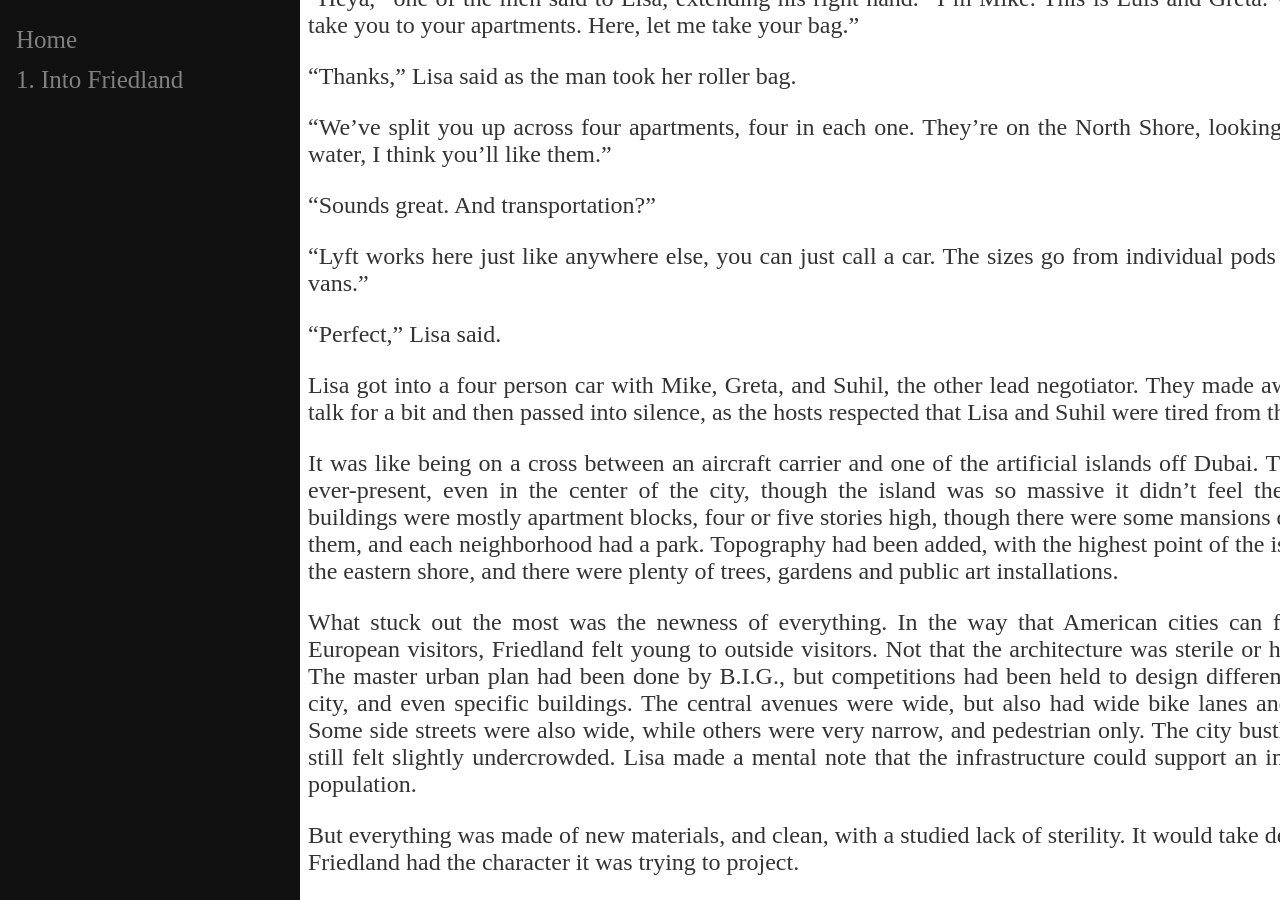
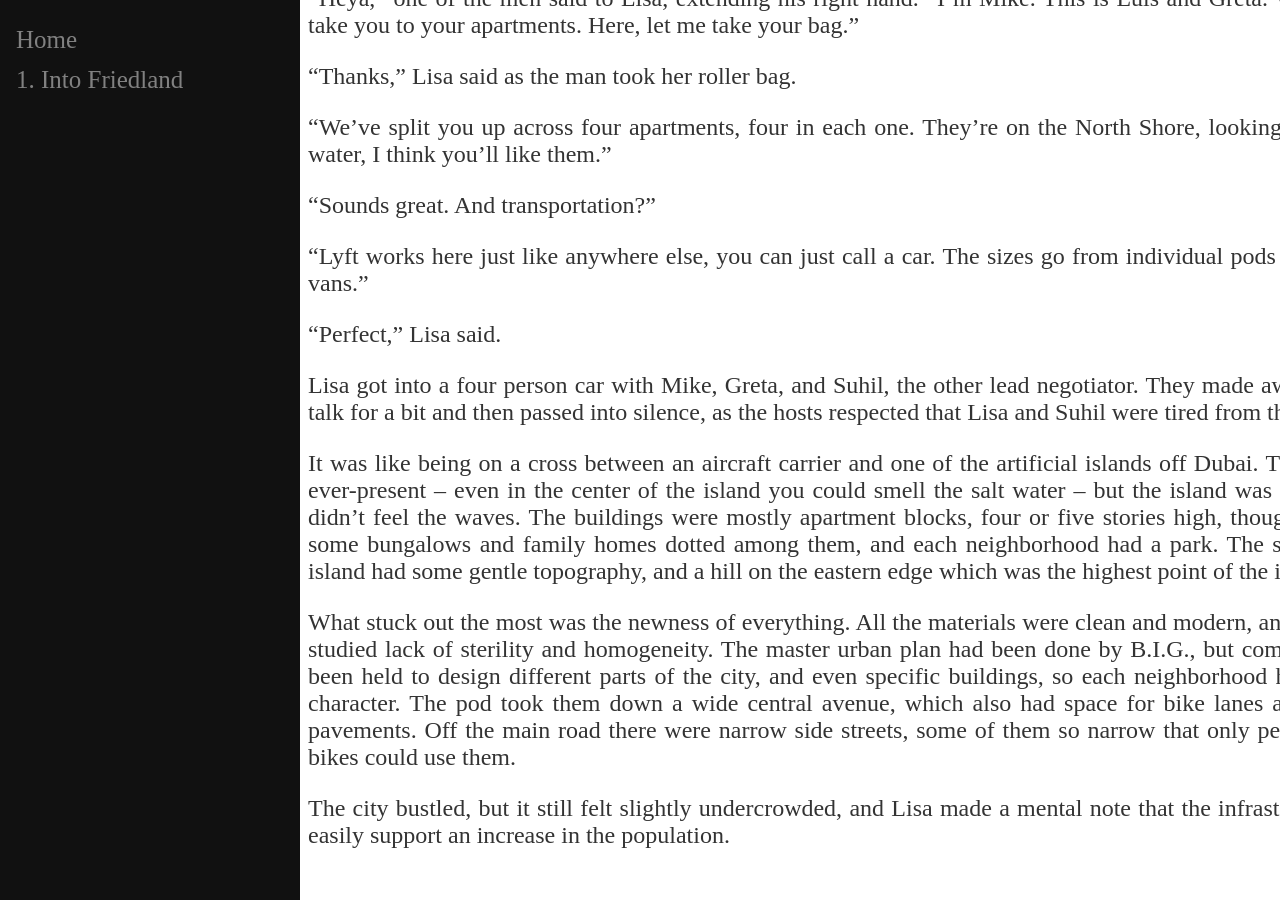
Before and after one commit to fylobc/fylobc.github.io, a Jekyll site: the page built from _parts/Part_0.md, in a window 1280 px wide and 900 px high, scrolled down 2526 px. Built offline with Jekyll 4.4.1, drawn with Linux system fonts in a browser that asks for light colours.

Commit message:
Edited part 1

```diff
--- a/_parts/Part_0.md
+++ b/_parts/Part_0.md
@@ -63,8 +63,8 @@ A group of two men and a woman met Lisa and her team as they de-planed at Nozick
 
 Lisa got into a four person car with Mike, Greta, and Suhil, the other lead negotiator. They made awkward small talk for a bit and then passed into silence, as the hosts respected that Lisa and Suhil were tired from the long trip.
 
-It was like being on a cross between an aircraft carrier and one of the artificial islands off Dubai. The water was ever-present, even in the center of the city, though the island was so massive it didn't feel the waves. The buildings were mostly apartment blocks, four or five stories high, though there were some mansions dotted among them, and each neighborhood had a park. Topography had been added, with the highest point of the island close to the eastern shore, and there were plenty of trees, gardens and public art installations.
+It was like being on a cross between an aircraft carrier and one of the artificial islands off Dubai. The water was ever-present -- even in the center of the island you could smell the salt water -- but the island was so massive it didn't feel the waves. The buildings were mostly apartment blocks, four or five stories high, though there were some bungalows and family homes dotted among them, and each neighborhood had a park. The surface of the island had some gentle topography, and a hill on the eastern edge which was the highest point of the island.
 
-What stuck out the most was the newness of everything. In the way that American cities can feel young to European visitors, Friedland felt young to outside visitors. Not that the architecture was sterile or homogeneous. The master urban plan had been done by B.I.G., but competitions had been held to design different parts of the city, and even specific buildings. The central avenues were wide, but also had wide bike lanes and pavements. Some side streets were also wide, while others were very narrow, and pedestrian only. The city bustled, though it still felt slightly undercrowded. Lisa made a mental note that the infrastructure could support an increase in the population.
+What stuck out the most was the newness of everything. All the materials were clean and modern, and there was a studied lack of sterility and homogeneity. The master urban plan had been done by B.I.G., but competitions had been held to design different parts of the city, and even specific buildings, so each neighborhood had a distinct character. The pod took them down a wide central avenue, which also had space for bike lanes and tree-lined pavements. Off the main road there were narrow side streets, some of them so narrow that only pedestrians and bikes could use them.
 
-But everything was made of new materials, and clean, with a studied lack of sterility. It would take decades before Friedland had the character it was trying to project.
+The city bustled, but it still felt slightly undercrowded, and Lisa made a mental note that the infrastructure could easily support an increase in the population.
```
